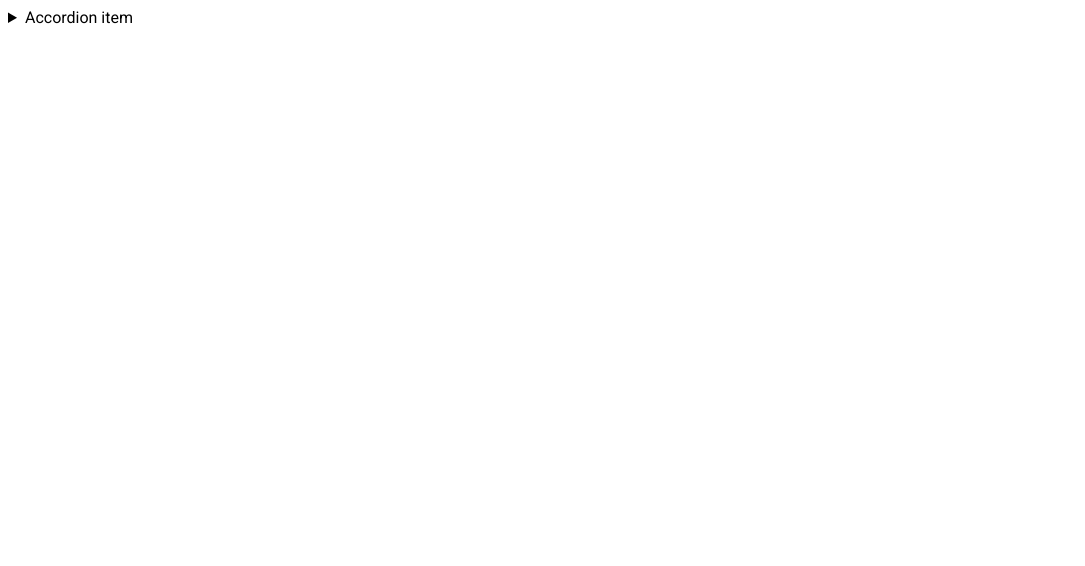
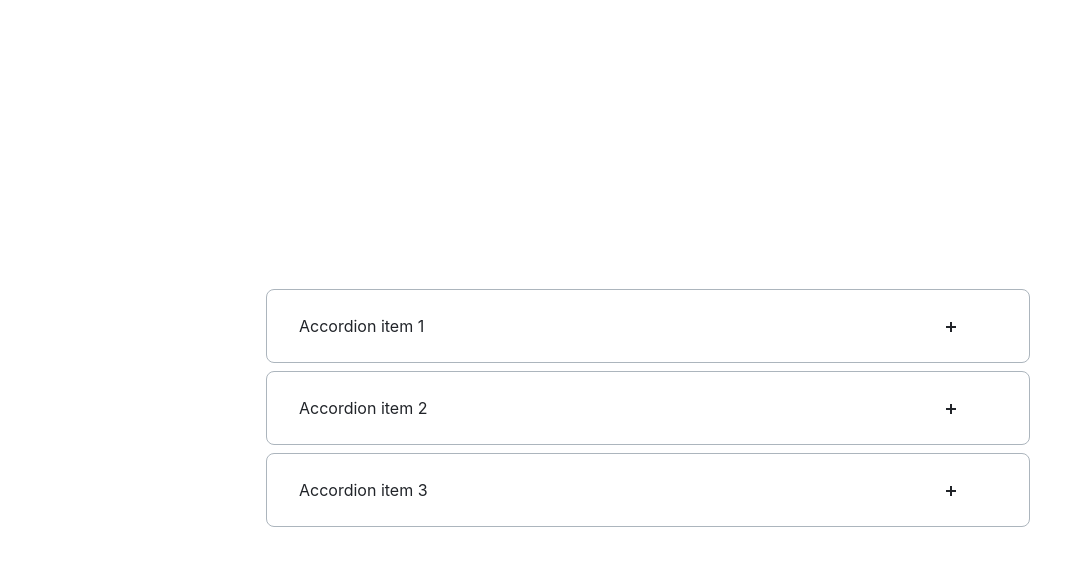
Before and after one commit to js-tasks-ru/htmlcss-20230124_lavrovfp1995, a website: page 03-lection1/02-accordion/index.html in a window 1280 px wide. Shown: the whole page, without its empty margins (0-1085 px from the left). Drawn offline with Linux system fonts and the light colour scheme.

Commit message:
accordion-component-add

```diff
--- a/03-lection1/02-accordion/accordion.css
+++ b/03-lection1/02-accordion/accordion.css
@@ -1 +1,93 @@
-/* Стилизация аккордеона */
+.accordion__body{
+    width: 100vw;
+    height: 100vh;
+    display: flex;
+    justify-content: center;
+    align-items: center;
+}
+
+.wrapper{
+    display: flex;
+    flex-direction: column;
+}
+
+.wrapper > .accordion:not(:first-child){
+    margin-top: 8px;
+}
+
+.accordion{
+    width: 730px;
+    padding: 24px 0px 24px 32px;
+    background: #FFFFFF;
+    border: 1px solid #ACB5BD;
+    border-radius: 8px;
+}
+
+.accordion__summary{
+    max-width: 100%;
+    font-family: 'Inter';
+    font-style: normal;
+    font-weight: 400;
+    font-size: 16px;
+    line-height: 24px;
+    color: #212429;
+    cursor: pointer;
+    position: relative;
+}
+
+.accordion__summary-text{
+    padding-top: 16px;
+    font-family: 'Inter';
+    font-style: normal;
+    font-weight: 400;
+    font-size: 16px;
+    line-height: 24px;
+    color: #495057;
+}
+
+
+
+/* delition marks in accordion */
+
+/* Печему-то первый вариант не скрывает маркер у summary */
+
+/* .summary::-webkit-details-marker{
+    display: none;
+} */
+
+details > summary{
+    list-style: none;
+}
+
+.accordion__summary::after{
+    content: "";
+    position: absolute;
+    width: 10px;
+    height: 2px;
+    background-color: #212429;
+    top: 50%;
+    right: 10%;
+    rotate: 90deg;
+    transition: rotate 0.7s;
+}
+
+.accordion__summary::before{
+    content: "";
+    position: absolute;
+    width: 10px;
+    height: 2px;
+    background-color: #212429;
+    top: 50%;
+    right: 10%;
+    rotate: 180deg;
+    transition: rotate 0.7s;
+}
+
+
+.accordion__summary:hover::before{
+    rotate: 120deg;
+}
+
+.accordion__summary:hover::after{
+    rotate: 60deg;
+}
--- a/03-lection1/02-accordion/index.html
+++ b/03-lection1/02-accordion/index.html
@@ -5,14 +5,39 @@
         <link rel="stylesheet" href="../../assets/css/main.css">
         <link rel="stylesheet" href="./accordion.css">
     </head>
-    <body>
-        <details>
-            <summary>
-                Accordion item
-            </summary>
-            <p>
-                Hidden content
-            </p>
-        </details>
+    <body class="accordion__body">
+        <div class="wrapper">
+            <details class="accordion">
+                <summary class="accordion__summary">
+                    Accordion item 1
+                </summary>
+                <p class="accordion__summary-text">
+                    Amet minim mollit non deserunt ullamco est sit aliqua dolor do amet sint.
+                    Velit officia consequat duis enim velit mollit. Exercitation veniam consequat sunt nostrud amet.
+                </p>
+            </details>
+            <details class="accordion">
+                <summary class="accordion__summary">
+                    Accordion item 2
+                </summary>
+                <p class="accordion__summary-text">
+                    Amet minim mollit non deserunt ullamco est sit aliqua dolor do amet sint.
+                    Velit officia consequat duis enim velit mollit. Exercitation veniam consequat sunt nostrud amet.
+                    Amet minim mollit non deserunt ullamco est sit aliqua dolor do amet sint.
+                    Velit officia consequat duis enim velit mollit. Exercitation veniam consequat sunt nostrud amet.
+                    Amet minim mollit non deserunt ullamco est sit aliqua dolor do amet sint.
+                    Velit officia consequat duis enim velit mollit. Exercitation veniam consequat sunt nostrud amet.
+                </p>
+            </details>
+            <details class="accordion">
+                <summary class="accordion__summary">
+                    Accordion item 3
+                </summary>
+                <p class="accordion__summary-text">
+                    Amet minim mollit non deserunt ullamco est sit aliqua dolor do amet sint.
+                    Velit officia consequat duis enim velit mollit. Exercitation veniam consequat sunt nostrud amet.
+                </p>
+            </details>
+        </div>
     </body>
 </html>
```
